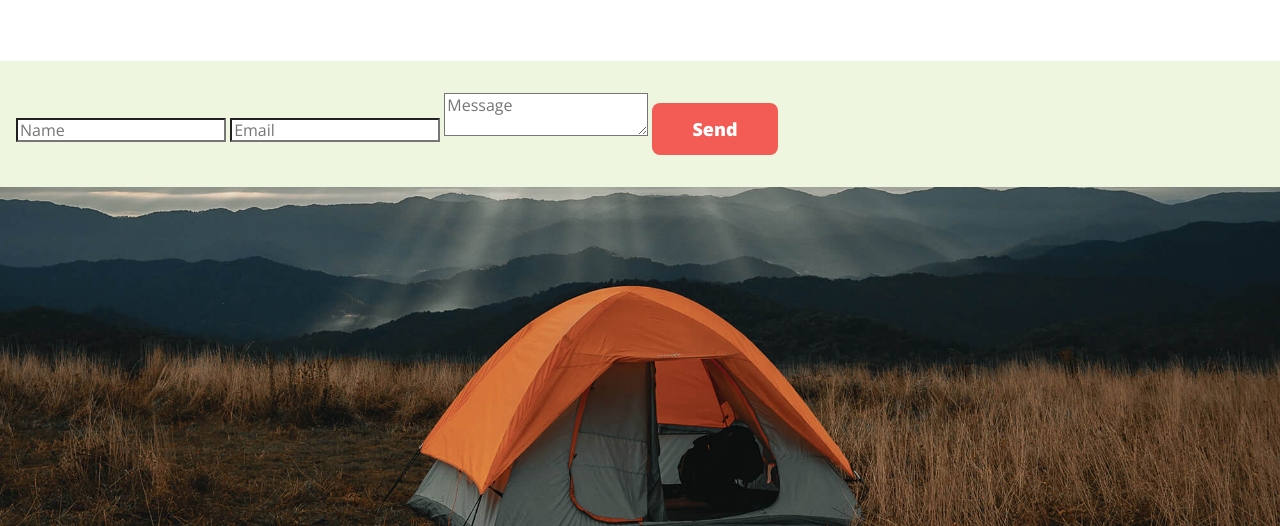
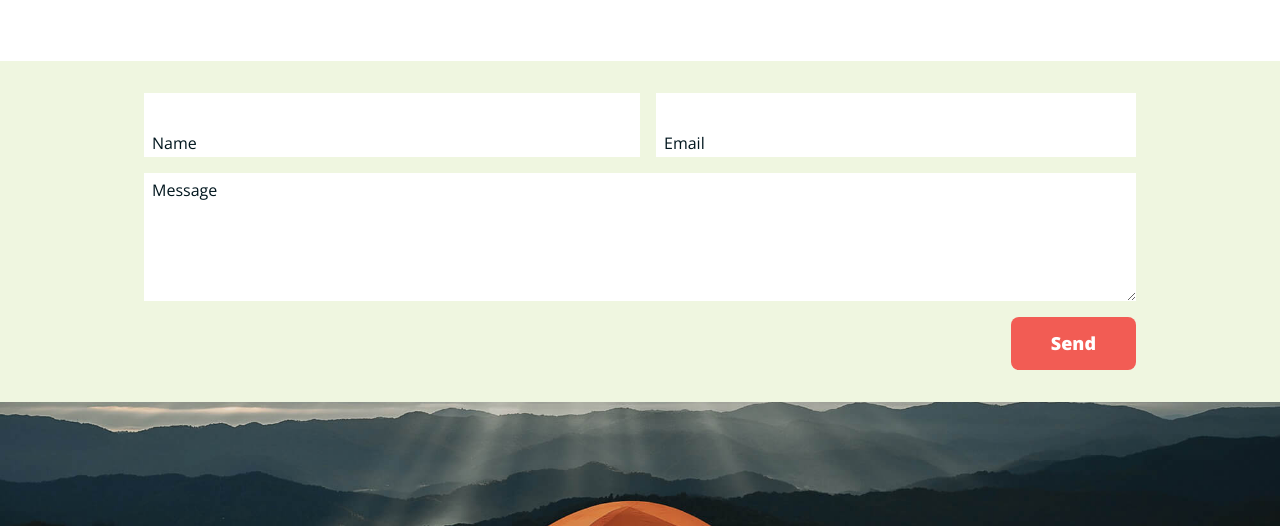
Before and after one commit to tusharranjan007/Info-552-SP24, a plain HTML site: page contact.html in a window 1280 px wide. Shown: the part 272-798 px from the top of the page. Drawn offline with nearby package versions, Linux system fonts and the light colour scheme.

Commit message:
added grid to contacts form

```diff
--- a/contact.html
+++ b/contact.html
@@ -36,12 +36,20 @@
         <h1 class="pageTitle">Contact</h1>
     </section>
 
-    <section id="contact-form">
-        <form action="#">
+    <section id="contact-form" class="xxl-grid">
+        <form action="#" class="xxl-grid-item">
+            <div id="contact-name">
             <input type="text" placeholder="Name">
+            </div>
+            <div id="contact-email">
             <input type="email" placeholder="Email">
+            </div>
+            <div id="contact-message">
             <textarea placeholder="Message"></textarea>
+            </div>
+            <div id="contact-button">
             <button class="redButton">Send</button>
+            </div>
        </form>
     </section>
     <footer>
--- a/scss/components/_forms.scss
+++ b/scss/components/_forms.scss
@@ -16,3 +16,12 @@ input[type=password],
 textarea {
     -webkit-appearance: none;
 }
+
+input{
+    border: none;
+    border-radius: 0;
+}
+textarea{
+    border: none;
+    border-radius: 0;
+}
--- a/scss/sections/_contact.scss
+++ b/scss/sections/_contact.scss
@@ -10,4 +10,72 @@
 #contact-form{
     background-color: var(--seaFoamGreen);
     padding: 32px 16px;
+
+    form{
+        display: grid;
+        gap: 16px;
+        grid-template-rows: 90px 90px 200px auto;
+
+        @include md{
+            padding: 0 10vw;
+            grid-template-columns: 50% auto;
+            grid-template-rows: 8vh 16vh auto;
+            grid-template-areas: "name email"
+            "message message"
+            ". send-button";
+        }
+
+        div{
+            background-color: var(--white);
+            display: flex;
+            align-items: flex-end;
+
+            input{
+                width: 100%;
+                padding-bottom: 5px;
+                padding-left: 8px;
+                box-sizing: border-box;
+            }
+            textarea{
+                padding-top: 8px;
+                height: 100%;
+                width: 100%;
+                padding-left: 8px;
+                box-sizing: border-box;
+            }
+
+            ::placeholder {
+                color: var(--blueDark);
+                opacity: 1; /* Firefox */
+              }
+
+              ::-ms-input-placeholder { /* Edge 12 -18 */
+                color: var(--blueDark);
+              }
+        }
+        #contact-name{
+          @include md{
+            grid-area: name;
+          }
+        }
+        #contact-email{
+            @include md{
+                grid-area: email;
+              }
+        }
+        #contact-message{
+            align-items: flex-start;
+            @include md{
+                grid-area: message;
+              }
+        }
+        #contact-button{
+            align-items: flex-start;
+            justify-content: flex-end;
+            background-color: transparent;
+            @include md{
+                grid-area: send-button;
+              }
+        }
+    }
 }
```
Also changed, not shown: css/styles.css.
